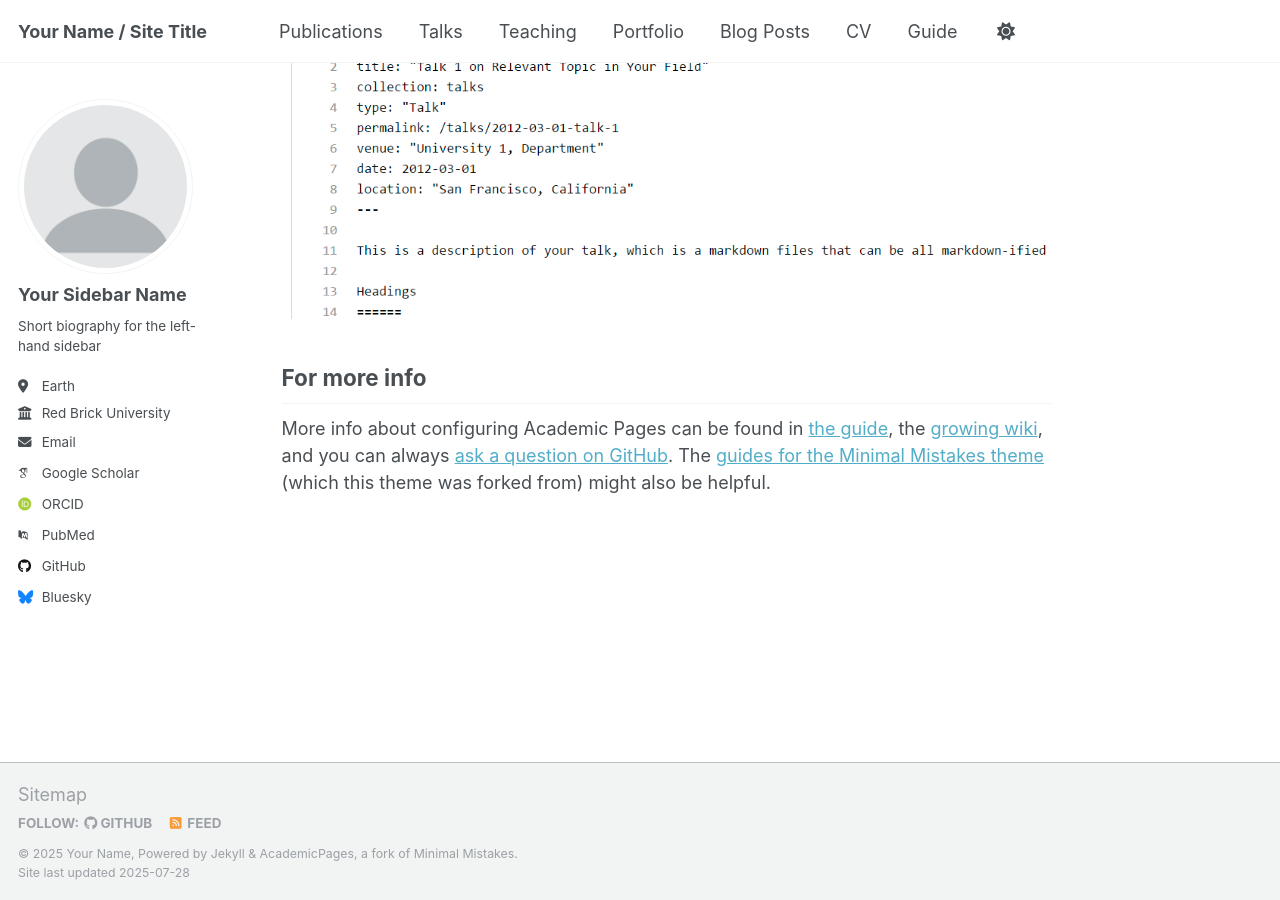
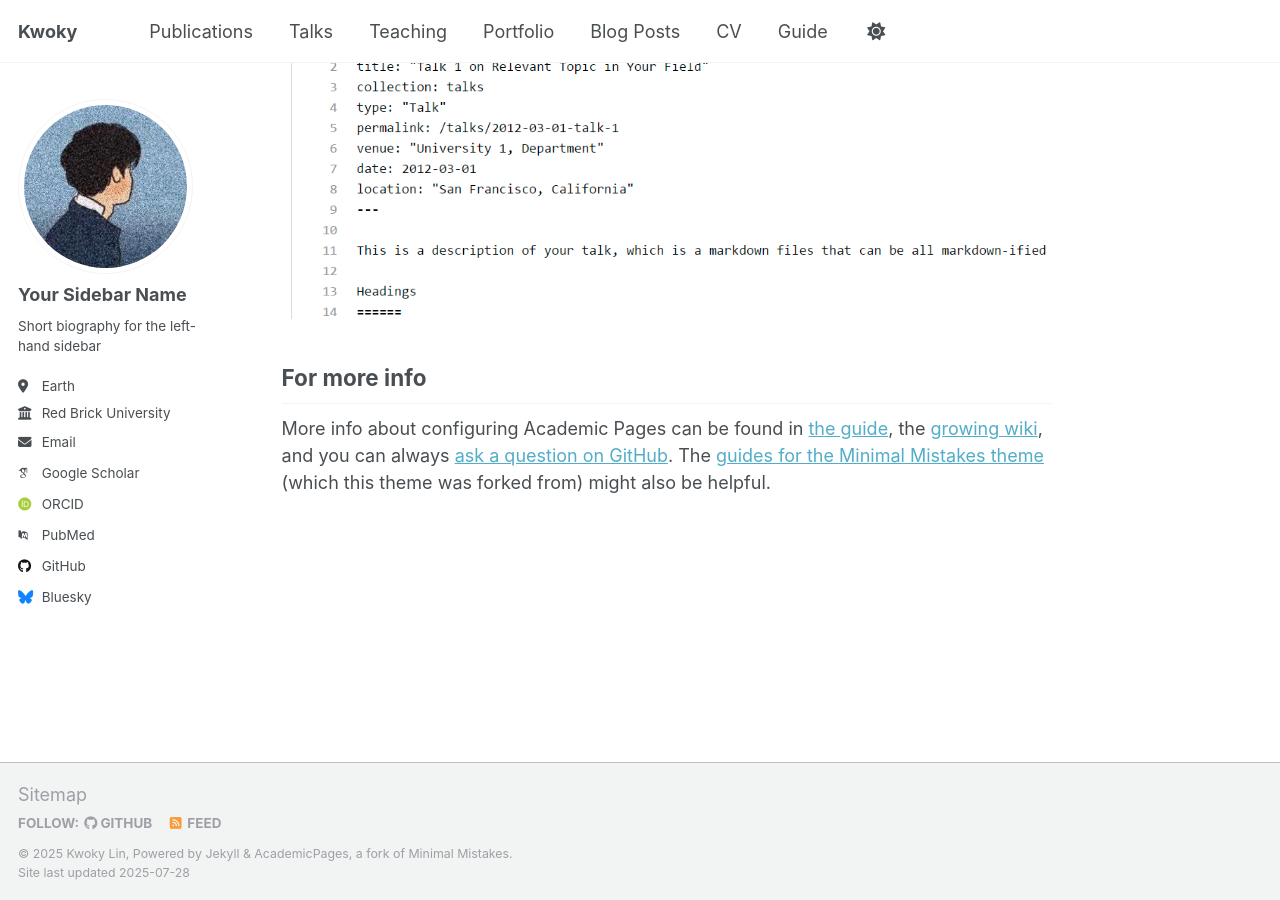
Before and after one commit to kwokye/kwokye.github.io, a Jekyll site: the page built from _pages/about.md, in a window 1280 px wide and 900 px high, scrolled down 2880 px. Built offline with Jekyll 4.4.1, drawn with Linux system fonts in a browser that asks for light colours; some web fonts are replaced; a script that is not in the unit is left out.

Commit message:
update avatar

```diff
--- a/_config.yml
+++ b/_config.yml
@@ -9,11 +9,11 @@
 # Basic Site Settings
 locale                   : "en-US"
 site_theme               : "default"
-title                    : "Your Name / Site Title"
+title                    : "Kwoky"
 title_separator          : "-"
-name                     : &name "Your Name"
-description              : &description "personal description"
-url                      : https://academicpages.github.io # the base hostname & protocol for your site e.g. "https://[your GitHub username].github.io" or if you already have some other page hosted on Github then use "https://[your GitHub username].github.io/[Your Repo Name]"
+name                     : &name "Kwoky Lin"
+description              : &description "This is my website"
+url                      : https://kwokye.github.io # the base hostname & protocol for your site e.g. "https://[your GitHub username].github.io" or if you already have some other page hosted on Github then use "https://[your GitHub username].github.io/[Your Repo Name]"
 baseurl                  : "" # the subpath of your site, e.g. "/blog"
 repository               : "academicpages/academicpages.github.io"
 
@@ -22,7 +22,7 @@ repository               : "academicpages/academicpages.github.io"
 #               Additional customization can be done by editing /_includes/author-profile.html
 author:
   # Biographic information
-  avatar           : "profile.png"
+  avatar           : "head.jpg"
   name             : "Your Sidebar Name"
   pronouns         : # example: "she/her"
   bio              : "Short biography for the left-hand sidebar"
```
Also changed, not shown: images/head.jpg (added).
